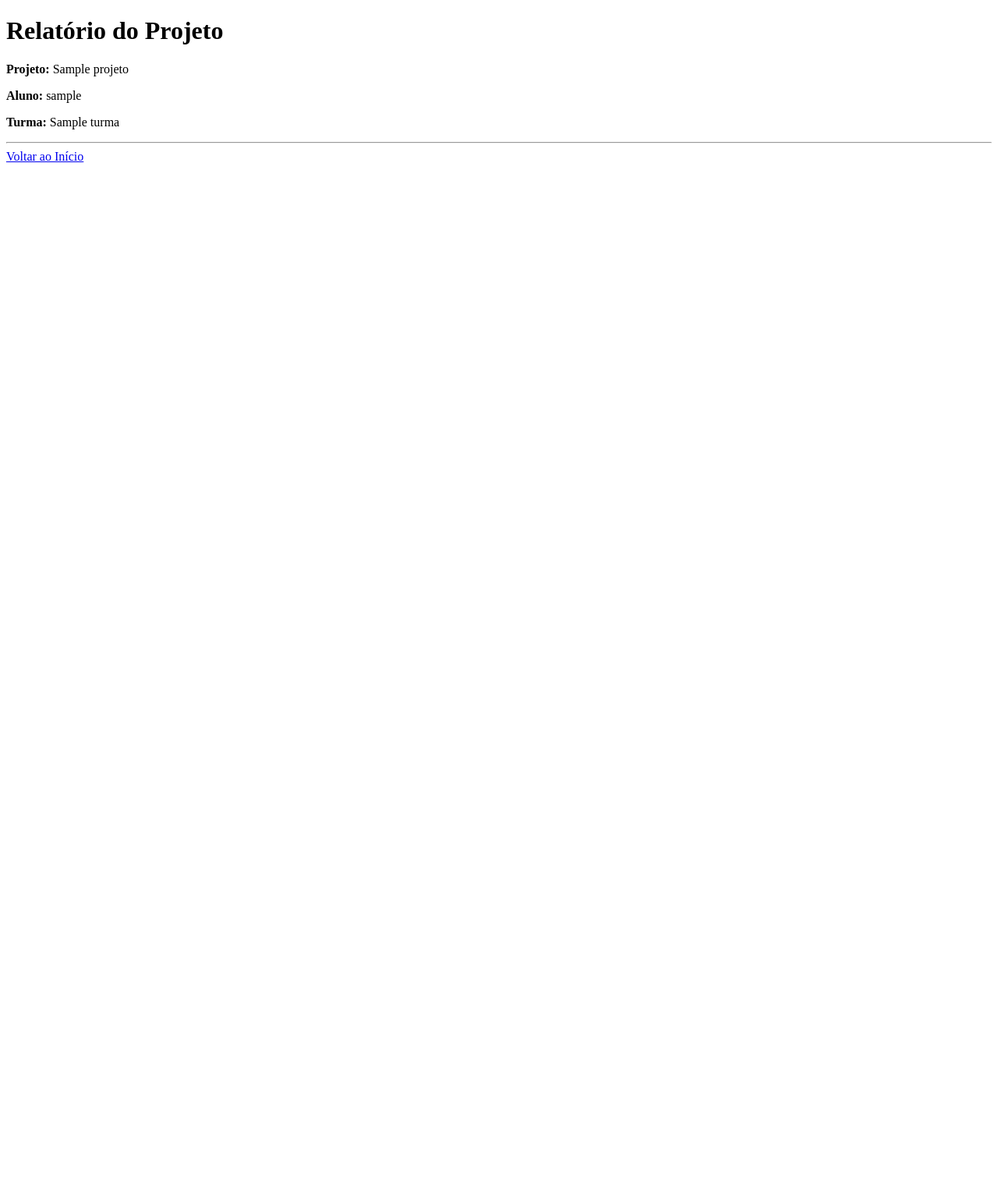
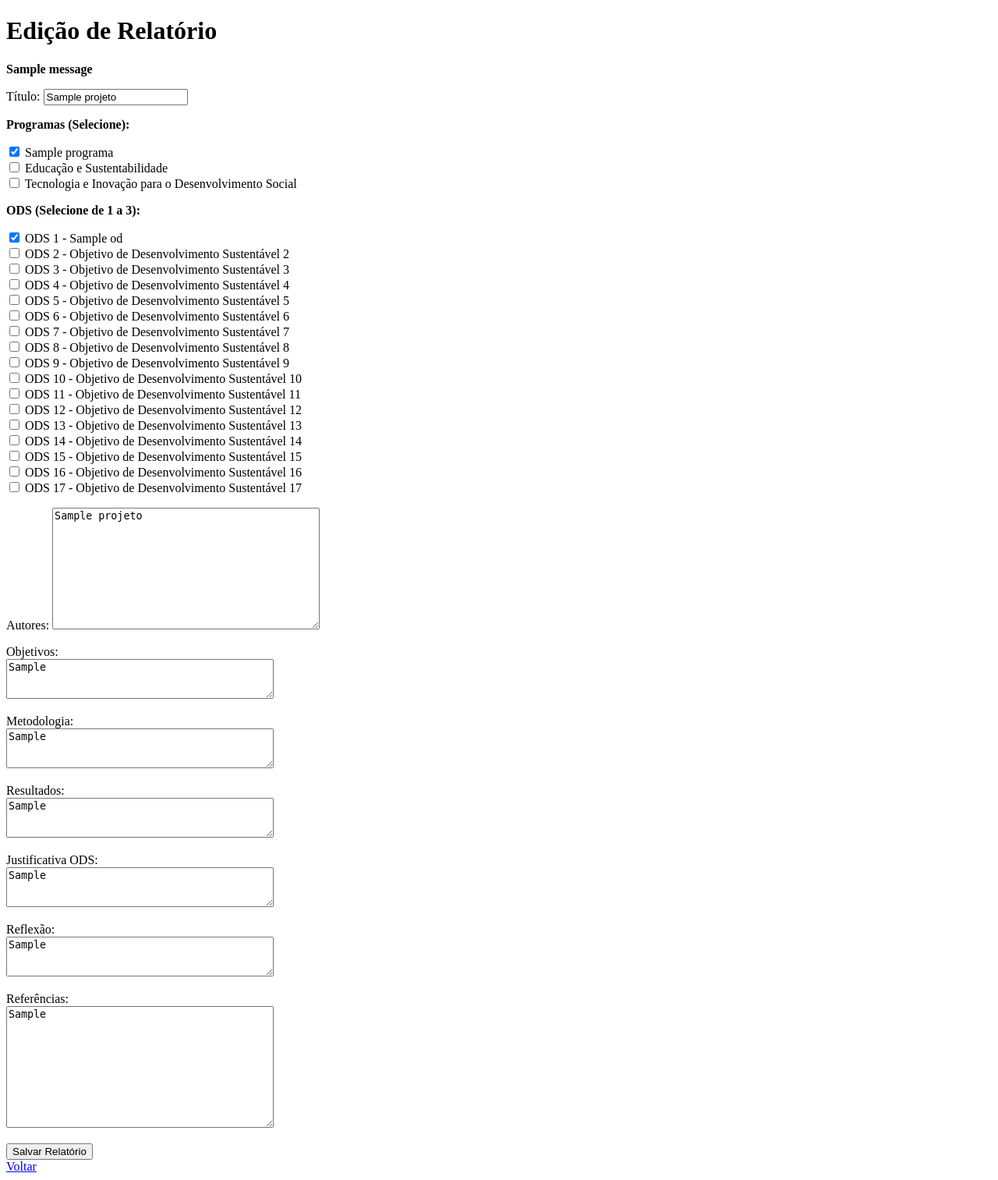
Before and after one commit to andretokumoto/Plataforma-de-resumos-estruturados, a Django app: page /relatorio/1/ in a window 1280 px wide. Shown: the whole page at 78% size. Before the commit the page ends 208 px from the top, so only its background shows below. Run offline with Django 5.2, Linux system fonts and the light colour scheme; a user stored in the database is signed in; tables that the repository leaves empty hold one stand-in row (values such as "Sample post"); one stand-in notice (Sample message) is shown.

Commit message:
formulario de relatorio e salvamento de relatorio

```diff
--- a/plataformaResumosAPP/forms.py
+++ b/plataformaResumosAPP/forms.py
@@ -1,7 +1,7 @@
 from django import forms
 from django.contrib.auth.forms import UserCreationForm
 from django.contrib.auth import get_user_model
-from .models import Turma, Inscricao
+from .models import Turma, Programa, Projeto, ODS
 
 Usuario = get_user_model()
 
@@ -89,3 +89,31 @@ class CriacaoTurma(forms.ModelForm):
             ),
 
         }
+
+class ProjetoForm(forms.ModelForm):
+    class Meta:
+        model = Projeto
+        fields = [
+            'titulo_projeto', 'programa', 'ods', 'nome_autores',
+            'objetivos_trabalho', 'metodologia_projeto', 'resultados_projeto',
+            'justificativa_ods', 'reflexao_projeto', 'referencia_projeto'
+        ]
+        widgets = {
+
+            'programa': forms.CheckboxSelectMultiple(),
+            'ods': forms.CheckboxSelectMultiple(),
+
+            'objetivos_trabalho': forms.Textarea(attrs={'rows': 3}),
+            'metodologia_projeto': forms.Textarea(attrs={'rows': 3}),
+            'resultados_projeto': forms.Textarea(attrs={'rows': 3}),
+            'justificativa_ods': forms.Textarea(attrs={'rows': 3}),
+            'reflexao_projeto': forms.Textarea(attrs={'rows': 3}),
+        }
+
+    def clean_ods(self):
+        ods_selecionadas = self.cleaned_data.get('ods')
+        quantidade = ods_selecionadas.count()
+
+        if quantidade < 1 or quantidade > 3:
+            raise forms.ValidationError("Você deve selecionar entre 1 e 3 ODS.")
+        return ods_selecionadas
--- a/plataformaResumosAPP/models.py
+++ b/plataformaResumosAPP/models.py
@@ -151,7 +151,6 @@ class Inscricao(models.Model):
 
 
 class Projeto(models.Model):
-
     STATUS = (
         (0, 'Rascunho'),
         (1, 'Em análise'),
@@ -165,16 +164,14 @@ class Projeto(models.Model):
         related_name='projetos',
         limit_choices_to={'tipo_usuario': 1}
     )
-
     turma = models.ForeignKey(
         Turma,
         on_delete=models.CASCADE,
         related_name='projetos'
     )
 
-    programa = models.ForeignKey(
+    programa = models.ManyToManyField(
         Programa,
-        on_delete=models.PROTECT,
         related_name='projetos'
     )
 
@@ -183,26 +180,14 @@ class Projeto(models.Model):
         related_name='projetos'
     )
 
-    titulo_projeto = models.CharField(
-        max_length=255
-    )
-
+    titulo_projeto = models.CharField(max_length=255)
     nome_autores = models.TextField()
-
     objetivos_trabalho = models.TextField()
-
     metodologia_projeto = models.TextField()
-
     resultados_projeto = models.TextField()
-
     justificativa_ods = models.TextField()
-
     reflexao_projeto = models.TextField()
-
-    referencia_projeto = models.TextField(
-        null=True,
-        blank=True
-    )
+    referencia_projeto = models.TextField(null=True, blank=True)
 
     status_projeto = models.IntegerField(
         choices=STATUS,
@@ -210,11 +195,7 @@ class Projeto(models.Model):
     )
 
     class Meta:
-
-        unique_together = (
-            'aluno',
-            'turma'
-        )
+        unique_together = ('aluno', 'turma')
 
     def __str__(self):
         return self.titulo_projeto
--- a/plataformaResumosAPP/templates/aluno/relatorio.html
+++ b/plataformaResumosAPP/templates/aluno/relatorio.html
@@ -1,20 +1,43 @@
 <!DOCTYPE html>
 <html>
 <head>
-    <title>Relatório - {{ projeto.turma.nome_turma }}</title>
+    <title>Relatório de Projeto</title>
 </head>
 <body>
+    <h1>Edição de Relatório</h1>
 
-    <h1>Relatório do Projeto</h1>
+    {% if messages %}
+        {% for message in messages %}
+            <p><strong>{{ message }}</strong></p>
+        {% endfor %}
+    {% endif %}
 
-    <p><strong>Projeto:</strong> {{ projeto.titulo_projeto }}</p>
-    <p><strong>Aluno:</strong> {{ projeto.aluno.username }}</p>
-    <p><strong>Turma:</strong> {{ projeto.turma.nome_turma }}</p>
+    <form method="POST">
+        {% csrf_token %}
 
+        <p>Título: {{ form.titulo_projeto }}</p>
 
-    <hr>
+        <p><strong>Programas (Selecione):</strong><br>
+        {{ form.programa }}</p>
 
-    <a href="{% url 'dashboard_aluno' %}">Voltar ao Início</a>
+        <p><strong>ODS (Selecione de 1 a 3):</strong><br>
+        {{ form.ods }}
+        {% if form.ods.errors %}
+            <span style="color: red;">{{ form.ods.errors }}</span>
+        {% endif %}
+        </p>
 
+        <p>Autores: {{ form.nome_autores }}</p>
+        <p>Objetivos:<br>{{ form.objetivos_trabalho }}</p>
+        <p>Metodologia:<br>{{ form.metodologia_projeto }}</p>
+        <p>Resultados:<br>{{ form.resultados_projeto }}</p>
+        <p>Justificativa ODS:<br>{{ form.justificativa_ods }}</p>
+        <p>Reflexão:<br>{{ form.reflexao_projeto }}</p>
+        <p>Referências:<br>{{ form.referencia_projeto }}</p>
+
+        <button type="submit">Salvar Relatório</button>
+    </form>
+
+    <a href="{% url 'dashboard_aluno' %}">Voltar</a>
 </body>
 </html>
--- a/plataformaResumosAPP/views.py
+++ b/plataformaResumosAPP/views.py
@@ -2,12 +2,12 @@ import random
 import string
 from django.shortcuts import render, redirect, get_object_or_404
 from django.contrib.auth import authenticate, login, logout
-from .forms import LoginForm, UsuarioCreationForm, CriacaoTurma, InscricaoEmTurma
+from .forms import LoginForm, UsuarioCreationForm, CriacaoTurma, InscricaoEmTurma, ProjetoForm
 from django.contrib.auth import get_user_model
 from django.contrib import messages
 from django.contrib.auth.decorators import login_required
 from django.http import HttpResponseForbidden
-from .models import Turma, Semestre, Inscricao, Projeto, Programa
+from .models import Turma, Semestre, Inscricao, Projeto, Programa, ODS
 from django.db import IntegrityError
 
 User = get_user_model()
@@ -221,27 +221,37 @@ def relatorio_view(request, inscricao_id):
 
     inscricao = get_object_or_404(Inscricao, id=inscricao_id, aluno=request.user)
 
+    prog1, _ = Programa.objects.get_or_create(nome="Educação e Sustentabilidade")
+    prog2, _ = Programa.objects.get_or_create(nome="Tecnologia e Inovação para o Desenvolvimento Social")
 
-    programa_padrao, _ = Programa.objects.get_or_create(
-        nome="Educação e Sustentabilidade"
-    )
-    Programa.objects.get_or_create(
-        nome="Tecnologia e Inovação para o Desenvolvimento Social"
-    )
+    for i in range(1, 18):
+        ODS.objects.get_or_create(numero=i, defaults={'nome': f'Objetivo de Desenvolvimento Sustentável {i}'})
 
     projeto, criado = Projeto.objects.get_or_create(
         aluno=request.user,
         turma=inscricao.turma,
         defaults={
-            'programa': programa_padrao,
             'titulo_projeto': f"Projeto - {inscricao.turma.nome_turma}",
             'nome_autores': request.user.get_full_name() or request.user.username,
-            'objetivos_trabalho': 'A definir',
-            'metodologia_projeto': 'A definir',
-            'resultados_projeto': 'A definir',
-            'justificativa_ods': 'A definir',
-            'reflexao_projeto': 'A definir',
         }
     )
 
-    return render(request, "aluno/relatorio.html", {"projeto": projeto})
+    if criado:
+        projeto.programa.add(prog1)
+
+    if request.method == 'POST':
+        form = ProjetoForm(request.POST, instance=projeto)
+        if form.is_valid():
+            form.save()
+            messages.success(request, "Dados do relatório salvos com sucesso!")
+            return redirect('relatorio_projeto', inscricao_id=inscricao.id)
+        else:
+            messages.error(request, "Erro ao salvar. Verifique os campos (ODS: mínimo 1, máximo 3).")
+    else:
+
+        form = ProjetoForm(instance=projeto)
+
+    return render(request, "aluno/relatorio.html", {
+        "projeto": projeto,
+        "form": form
+    })
```
Also changed, not shown: plataformaResumosAPP/admin.py (+5 -53 lines), plataformaResumosAPP/migrations/0002_remove_projeto_programa_projeto_programa.py (added).
